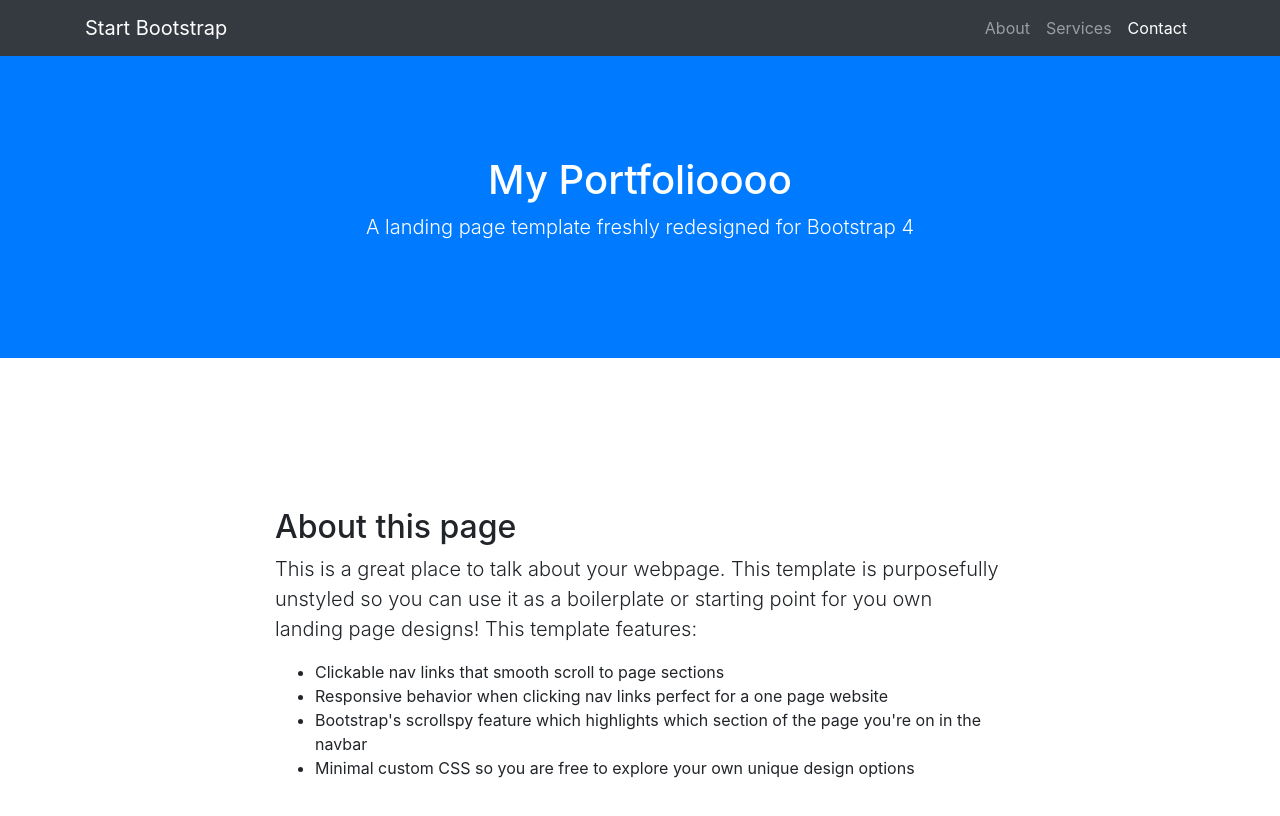
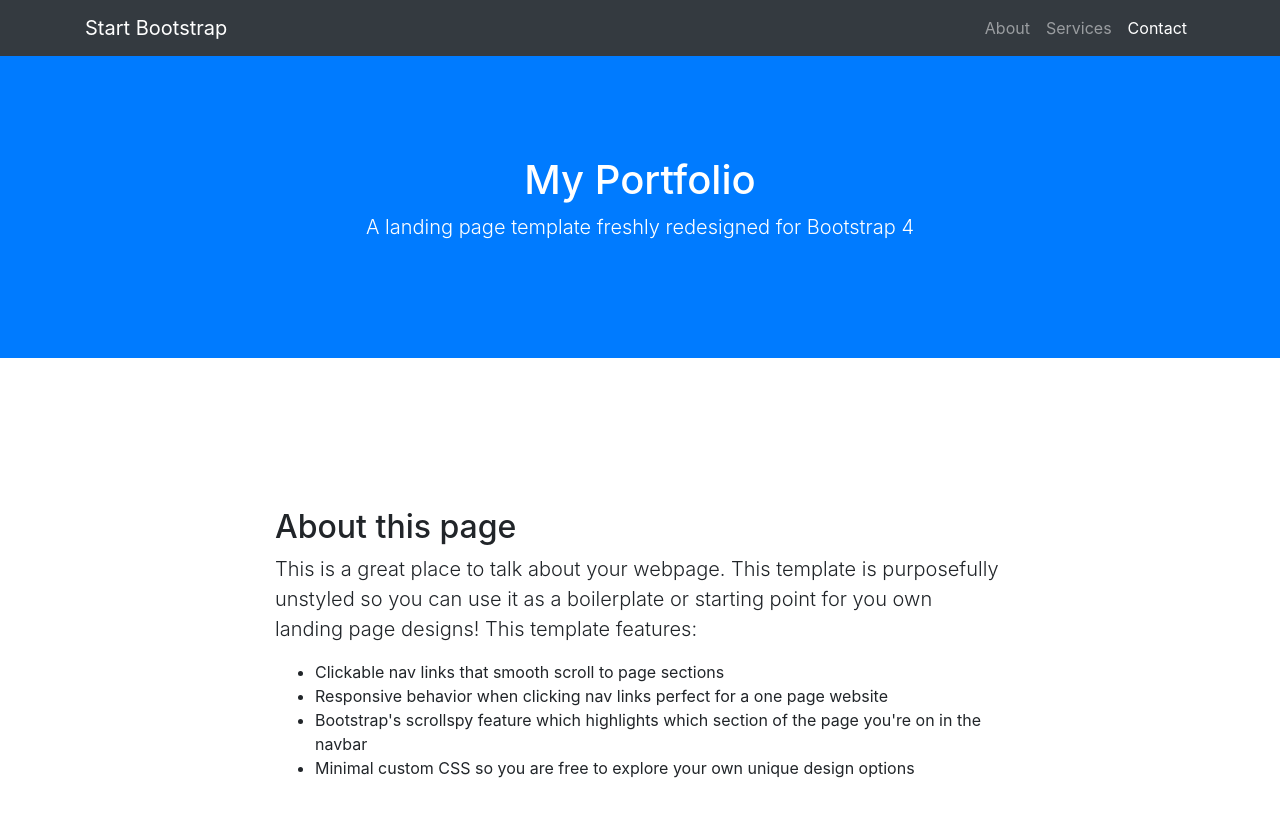
Before and after one commit to FulChr3356/github.io, a website with bundled scripts: page index.html in a window 1280 px wide. Shown: the top 816 px of the page. Built offline with nearby package versions, Linux system fonts and the light colour scheme.

Commit message:
change title 3

```diff
--- a/index.html
+++ b/index.html
@@ -45,7 +45,7 @@
 
   <header class="bg-primary text-white">
     <div class="container text-center">
-      <h1>My Portfolioooo</h1>
+      <h1>My Portfolio</h1>
       <p class="lead">A landing page template freshly redesigned for Bootstrap 4</p>
     </div>
   </header>
```
